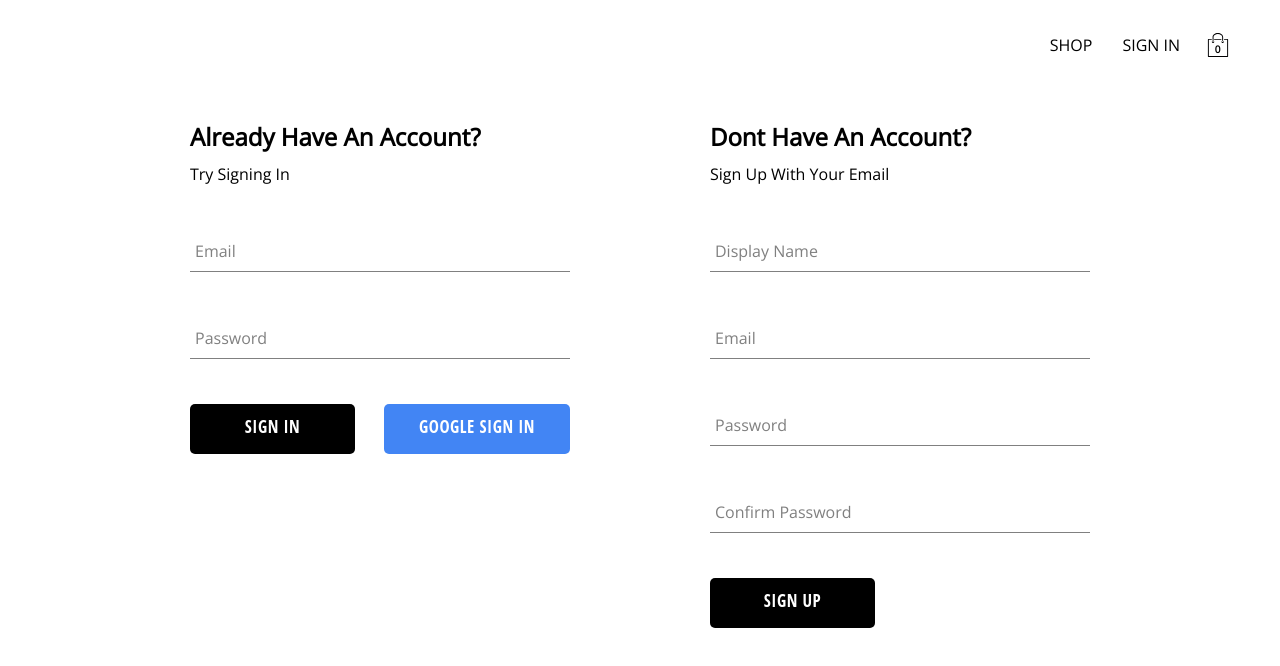
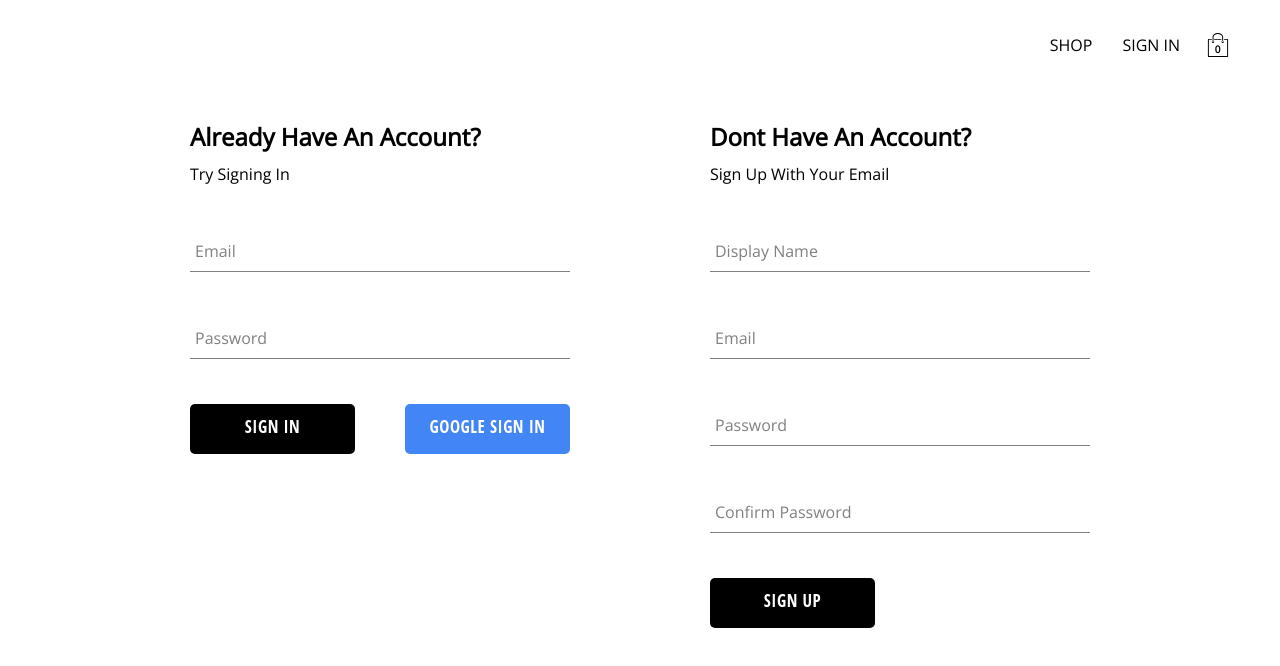
Before and after one commit to koushikyemula/mock-clothing, a React (Create React App) app: page /auth in a window 1280 px wide. Shown: the top 666 px of the page. Built offline with nearby package versions, Linux system fonts and the light colour scheme; no server answers; the database is empty; some icons are missing.

Commit message:
minor changes

```diff
--- a/src/components/button/button.styles.scss
+++ b/src/components/button/button.styles.scss
@@ -5,7 +5,7 @@
     min-height: 50px;
     letter-spacing: 0.5px;
     line-height: 25px;
-    padding: 10px 35px 10px 35px;
+    padding: 10px 10px 0px 10px;
     font-size: 17px;
     background-color: black;
     color: white;
--- a/src/components/sign-in-form/sign-in-form-component.jsx
+++ b/src/components/sign-in-form/sign-in-form-component.jsx
@@ -44,7 +44,7 @@ const SignInForm = () => {
     }
 
     return (
-        <div className="sign-up-container">
+        <div className="sign-in-container">
             <h2>Already Have An Account?</h2>
             <span>Try Signing In</span>
             <form onSubmit={handleSubmit}>
--- a/src/components/sign-in-form/sign-in-form.styles.scss
+++ b/src/components/sign-in-form/sign-in-form.styles.scss
@@ -1,4 +1,4 @@
-.sign-up-container {
+.sign-in-container {
     display: flex;
     width: 380px;
     flex-direction: column;
```
